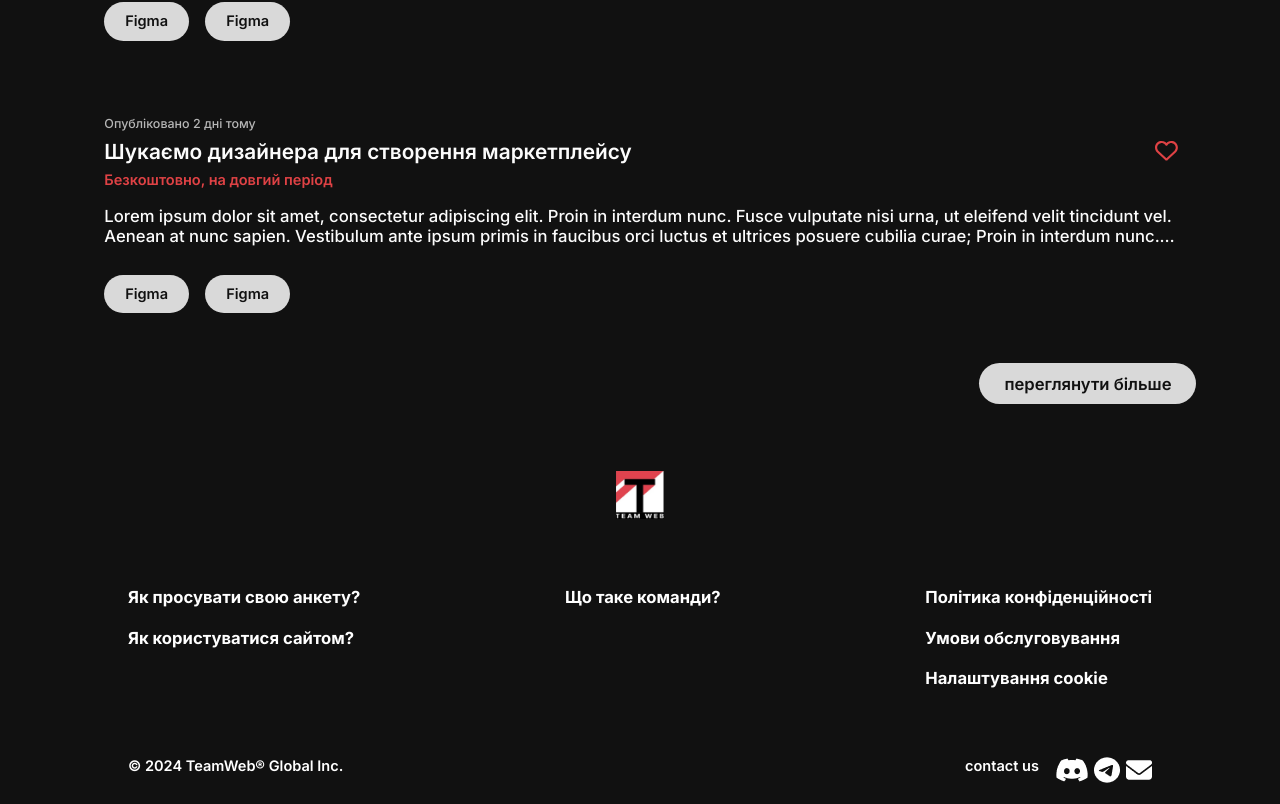
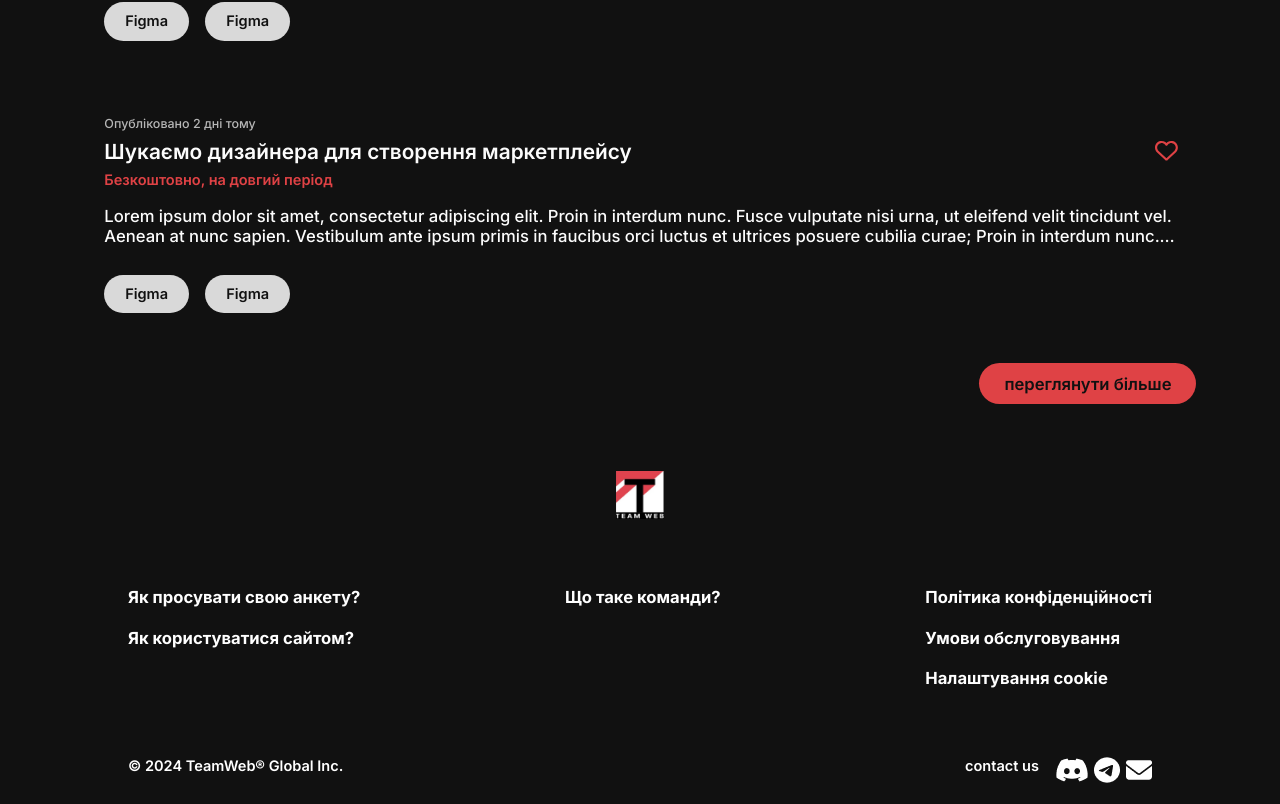
Before and after one commit to SergioVed/teamWebAplication, a React (Create React App) app in the folder client/: page / in a window 1280 px wide. Shown: the part 1721-2525 px from the top of the page. Built offline with nearby package versions, Linux system fonts and the light colour scheme.

Commit message:
style changes

```diff
--- a/client/src/components/homePage/index.tsx
+++ b/client/src/components/homePage/index.tsx
@@ -51,7 +51,7 @@ export const HomePage = () => {
                         <ProjectBlock currentColor={currentColor}/>
                     </div>
 
-                    <Link to={'/'} className="projects__btn">переглянути більше</Link>
+                    <Link to={'/'} className="projects__btn" style={{backgroundColor: currentColor}}>переглянути більше</Link>
                 </div>
             </div>
             <Footer />
--- a/client/src/components/homePage/style.scss
+++ b/client/src/components/homePage/style.scss
@@ -275,8 +275,8 @@
         transition: .4s;
 
         &:hover {
-            opacity: .8;
-            transition: .4s;
+            transform: translateY(calc(var(--index) * -0.2));
+            transition: 0.4s;
         }
     }
 }
--- a/client/src/components/input/index.scss
+++ b/client/src/components/input/index.scss
@@ -26,7 +26,7 @@
     }
     &__input:focus{
         outline: none;
-        border-color: #FF696C;
+        // border-color: #FF696C;
         transition: 0.5s;
     }
     &__button{
```
